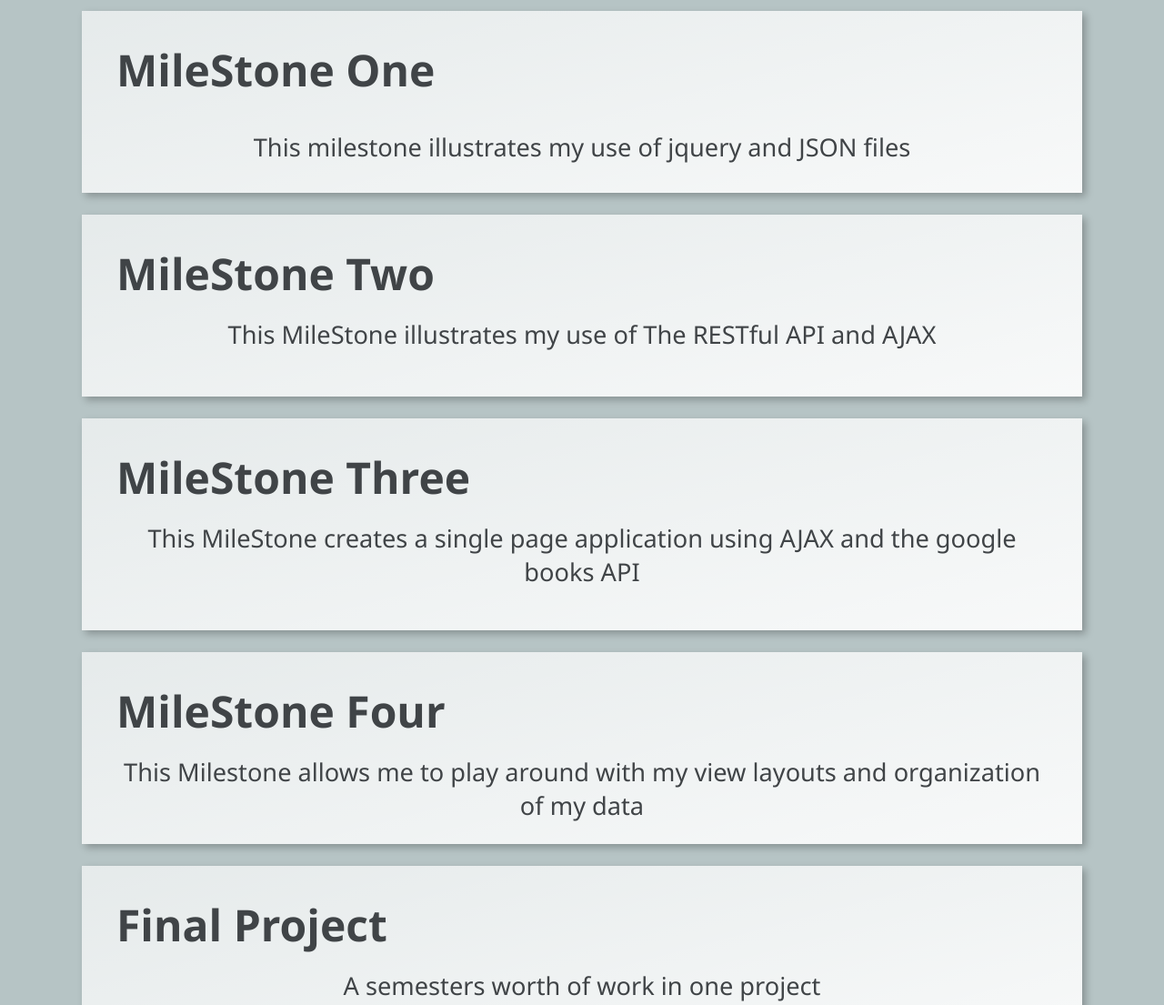
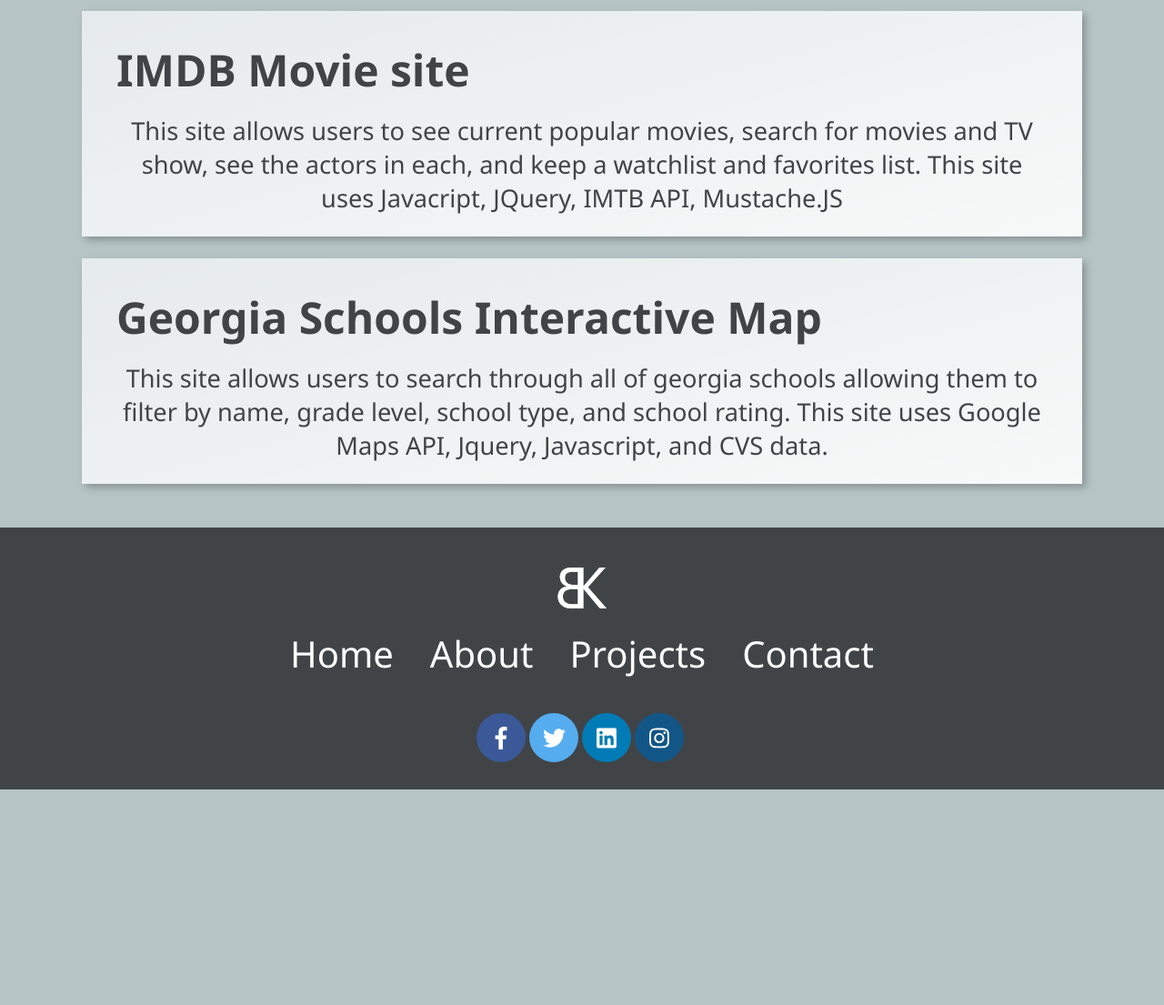
Before and after one commit to baileyknez/BaileyKnez, a plain HTML site: page docs/resume.html in a window 1280 px wide. Shown: the part 240-1345 px from the top of the page at 91% size. After the commit the page ends 1108 px from the top, so only its background shows below. Drawn offline with nearby package versions, Linux system fonts and the light colour scheme.

Commit message:
Update resume.html

```diff
--- a/docs/resume.html
+++ b/docs/resume.html
@@ -27,42 +27,16 @@
   <h1>Projects</h1>
 <div id="project-container">
 <a href="googlebook.html">
-<div id="projects">
-  <h1>MileStone One</h1>
-  <br>
-  <p>This milestone illustrates my use of jquery and JSON files</p>
-</div>
-</a>
-<a href="BaileyKnez/docs/milestone2/BookHome.html">
-<div id="projects">
-  <h1>MileStone Two</h1>
-  <p>This MileStone illustrates my use of The RESTful API and AJAX </p>
-<br>
-</div>
-</a>
-<a href="BaileyKnez/docs/milestone3/milestone3.html">
-<div id="projects">
-  <h1><a href="/milestone3/milestone3.html">MileStone Three</h1>
-  <p>This MileStone creates a single page application using AJAX and the google books API</p>
-  <br>
-</div>
-</a>
-<div id="projects">
-  <a href="BaileyKnez/docs/milestone4/milestone4.html">
-  <h1>MileStone Four</h1>
-  <p>This Milestone allows me to play around with my view layouts and organization of my data</p>
-</div>
-
 <a href="FinalProject.html">
 <div id="projects">
-  <h1>Final Project</h1>
-  <p>A semesters worth of work in one project</p>
+  <h1>IMDB Movie site</h1>
+  <p>This site allows users to see current popular movies, search for movies and TV show, see the actors in each, and keep a watchlist and favorites list. This site uses Javacript, JQuery, IMTB API, Mustache.JS</p>
 </div>
 </a>
 <a href="https://baileyknez.github.io/CapstoneKSU2021/">
 <div id="projects">
-  <h1>Capstone</h1>
-  <p>My Senior Project</p>
+  <h1>Georgia Schools Interactive Map</h1>
+  <p>This site allows users to search through all of georgia schools allowing them to filter by name, grade level, school type, and school rating. This site uses Google Maps API, Jquery, Javascript, and CVS data.</p>
 </div>
 </a>
 </div>
```
